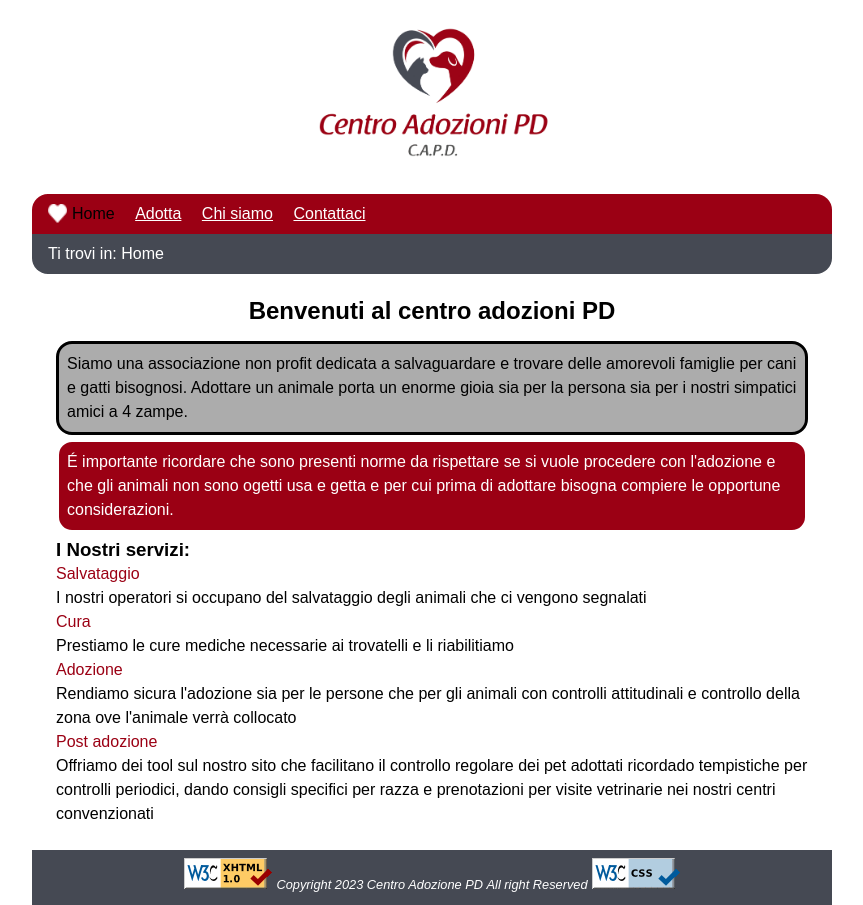
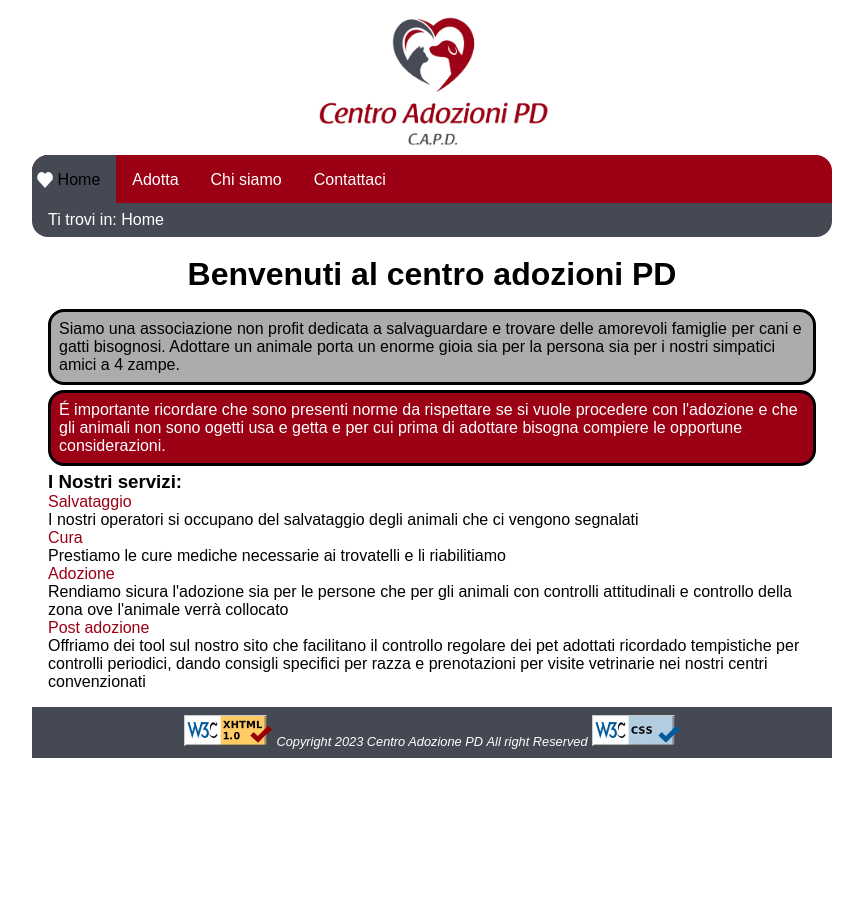
Before and after one commit to checco296/Progetto_TecWeb, a PHP site: page /main.html in a window 1280 px wide. Shown: the whole page, without its empty margins (208-1071 px from the left). After the commit the page ends 758 px from the top, so only its background shows below. Run offline with PHP 8.4, Linux system fonts and the light colour scheme.

Commit message:
update grafico

```diff
--- a/about.html
+++ b/about.html
@@ -17,8 +17,6 @@
   <body id="About">
     <header>
       <h1>Centro Adozioni PD</h1>
-      <!--<h2>Chi Siamo?</h2>-->
-    </header>
       <nav id="menu" aria-label="menu del sito">
         <ul>
           <li><a href="main.html"><span lang="en">Home</span></a></li>
@@ -30,6 +28,7 @@
       <nav id="breadcrumb" aria-label="percorso">
         <p>Ti trovi in: <span lang="en"><a href="main.html">Home</a></span> &gt; &gt; Chi siamo?</p>
       </nav>
+    </header>
 
     <main>
       <h2></h2>
--- a/adotta.html
+++ b/adotta.html
@@ -18,8 +18,6 @@
   <body id="Adotta">
     <header>
       <h1>Centro Adozioni PD</h1>
-      <!--<h2>Adotta</h2>-->
-    </header>
       <nav id="menu" aria-label="menu del sito">
         <ul>
           <li><a href="main.html"><span lang="en">Home</span></a></li>
@@ -31,6 +29,7 @@
       <nav id="breadcrumb" aria-label="percorso">
         <p>Ti trovi in: <span lang="en"><a href="main.html">Home</a></span> &gt; &gt; Adotta</p>
       </nav>
+    </header>
 
     <main>
       <h2>Processo di adozione:</h2>
--- a/contatti.html
+++ b/contatti.html
@@ -18,8 +18,6 @@
   <body>
     <header>
       <h1>Centro Adozioni PD</h1>
-      <!--<h2>Contattaci</h2>-->
-    </header>
       <nav id="menu" aria-label="menu del sito">
         <ul>
           <li><a href="main.html"><span lang="en">Home</span></a></li>
@@ -31,6 +29,7 @@
       <nav id="breadcrumb" aria-label="percorso">
         <p>Ti trovi in: <span lang="en"><a href="main.html">Home</a></span> &gt; &gt; Contattaci</p>
       </nav>
+    </header>
 
     <main>
       <h2>Contattaci</h2>
--- a/css/style.css
+++ b/css/style.css
@@ -5,8 +5,8 @@ reset impostazioni browser
 */
 *
 {
-	padding: 0em;
-	margin: 0em;
+	padding: 0;
+	margin: 0;
 }
 /*
 ======================
@@ -34,9 +34,8 @@ impostazione generale
 html, body
 {
   font-family: Arial, sans-serif;
+  margin: auto;
   font-size: 100%;
-  line-height: 1.5em;
-  margin: auto;
   max-width: 800px;
 }
 
@@ -49,9 +48,8 @@ header
 {
   color: var(--txtcolor);
   text-align: center;
-  padding: 1em;
   padding-top: 0.7em;
-  margin: 0.7em;
+  margin: auto;
 }
 
 header h1
@@ -72,39 +70,50 @@ SEZIONE MENU
 */
 #menu
 {
+  height: 3em;
+  overflow: hidden;
+  text-align: left;
   background-color: var(--menucolor);
-  padding: 0.5em 1em 0.5em;
   border-top-left-radius: 1em;
   border-top-right-radius: 1em;
 }
 
 #menu ul
 {
+  display: flex;
   list-style-type: none;
 }
 
 #menu li
 {
-  display: inline-block;
-  margin-right: 1em;
+  padding-top: 1em;
+  padding-bottom: 1em;
+  display: inline;
 }
 
 #menu a
 {
   color: var(--linkcolor);
+  padding: 1em;
+  background-color: var(--menucolor);
+  text-decoration: none;
 }
 
 #menu a:hover
 {
-  color: var(--hovercolor);
+  color: var(--txtcolor);
+  background-color: var(--hovercolor);
 }
 
-#currentLink
+#menu #currentLink
 {
-  background: url('../images/heart-69-16.ico') left center no-repeat;
-  background-size: 1.2em;
+  background: url('../images/heart-69-16.ico') 8% center no-repeat;
+  background-size: 1em;
+  background-color: var(--bread_footer_color);
   color: var(--txtcolor);
-  padding-left: 1.5em;
+  padding-left: 1.6em;
+  padding-right: 1em;
+
 }
 
 /*
@@ -114,6 +123,7 @@ SEZIONE BREADCRUMB
 */
 #breadcrumb
 {
+  text-align: left;
   background-color: var(--bread_footer_color);
   color: var(--linkcolor);
   padding: 0.5em 1em 0.5em;
@@ -137,15 +147,14 @@ SEZIONE CONTENUTO
 main
 {
   margin: auto;
-  padding: 1.5em;
-  padding-top: 1em;
+  padding: 1em;
 }
 
 #presentazione
 {
   background-color: rgb(172, 172, 172);
+  padding: 0.5em;
   margin-bottom: 0.3em;
-  padding: 0.5em;
   border-style: solid;
   border-radius: 1em;
 }
@@ -158,6 +167,7 @@ main
   padding: 0.5em;
   border-style: solid;
   border-radius: 1em;
+  border-color: #000;
 }
 /*main p
 {
@@ -169,7 +179,7 @@ main
 
 main h2
 {
-  line-height: 1.5em;
+  font-size: 2em;
   margin-bottom: 0.5em;
   text-align: center;
 }
@@ -189,6 +199,7 @@ SEZIONE AIUTI
   display: block;
   text-indent: -9999em;
   height: 1px;
+  width: 1px;
 }
 
 /*
--- a/main.html
+++ b/main.html
@@ -18,8 +18,6 @@
   <body id="Home">
     <header>
       <h1>Centro Adozioni PD</h1>
-      <!--<h2>Home</h2>-->
-    </header>
       <nav id="menu" aria-label="menu del sito">
         <ul>
           <li id="currentLink" lang="en" aria-current="page">Home</li>
@@ -32,6 +30,7 @@
       <nav id="breadcrumb" aria-label="percorso">
         <p>Ti trovi in: <span lang="en">Home</span></p>
       </nav>
+    </header>
 
     <a class="aiuti" href="#premessa">Salta alla sezione Premessa</a>
     <a class="aiuti" href="#descrizione">Salta alla descrizione servizi</a>
```
Lines whose indentation alone changed are shown as unchanged.
